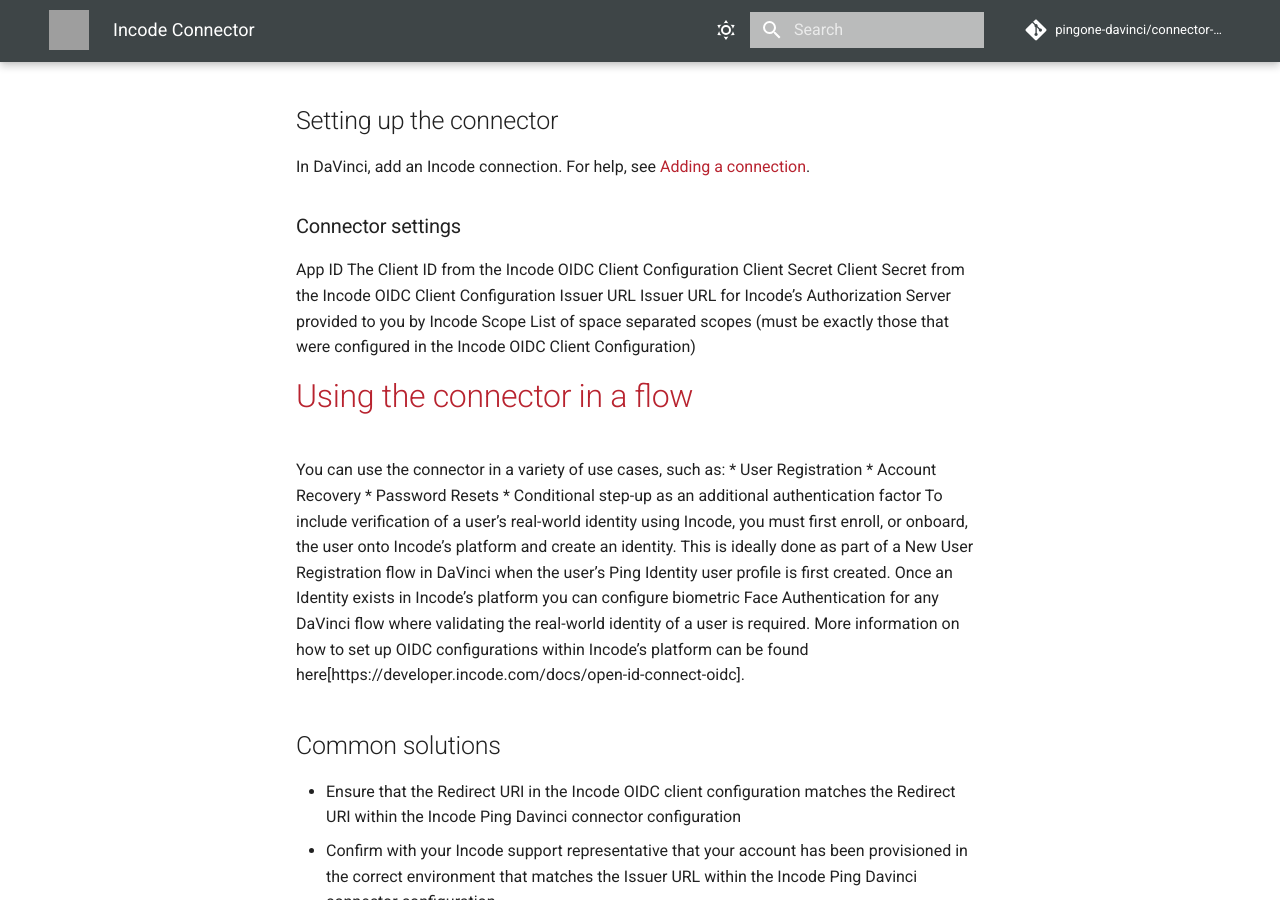
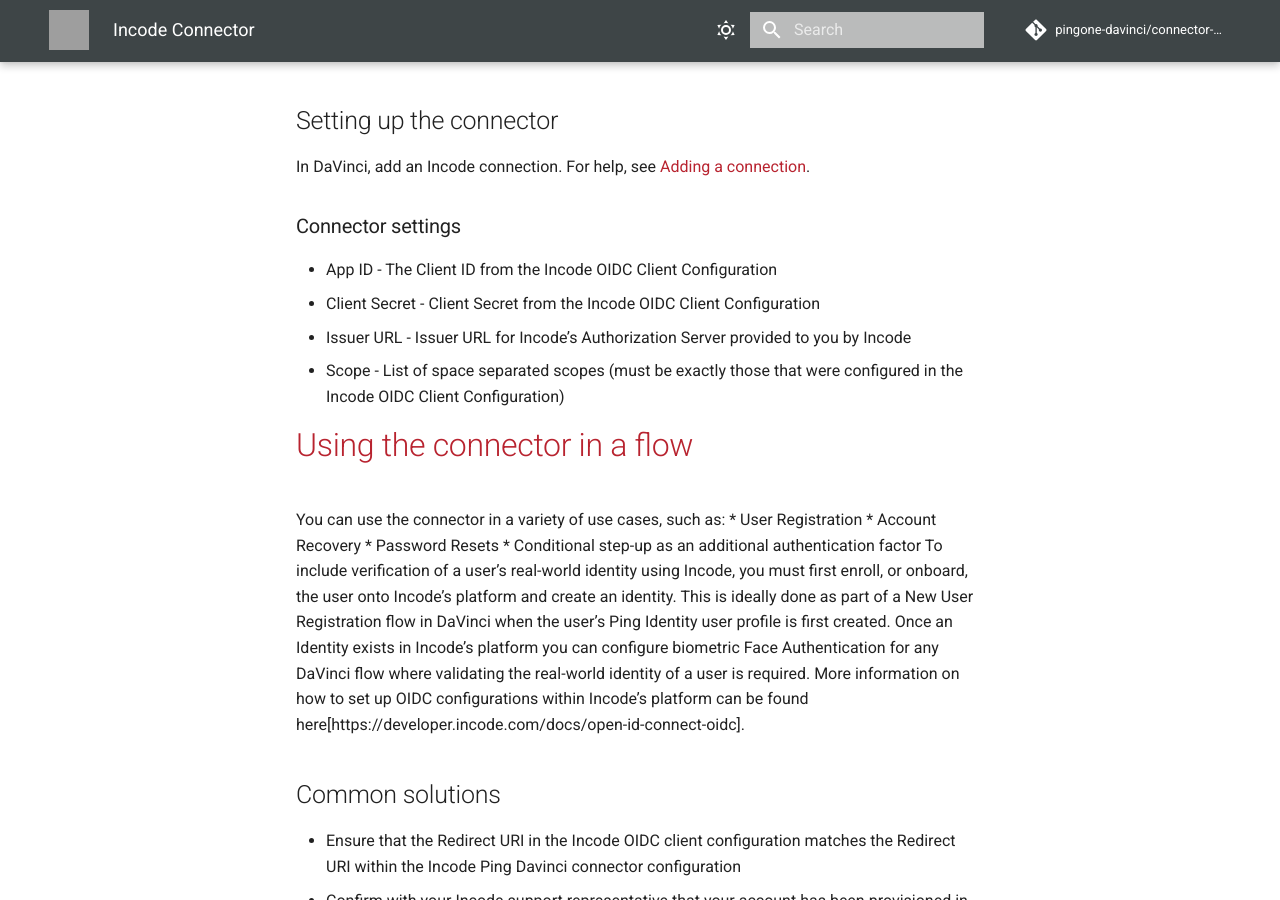
Before and after one commit to pingone-davinci/documentation, an MkDocs documentation site: the page built from docs/inocde/README.md, in a window 1280 px wide and 900 px high, scrolled down 999 px. Built offline with MkDocs 1.6.1 and Material for MkDocs 9.7.7, drawn with Linux system fonts in a browser that asks for light colours; comment, search, counter and statistics services are not loaded; grey boxes are pictures that could not be loaded.

```diff
--- a/docs/inocde/README.md
+++ b/docs/inocde/README.md
@@ -18,9 +18,9 @@ Once a user’s real-world identity has been Verified by Incode, you can enable
 ## Resources
 
 For information and setup help, see the following sections of the Incode documentation:
-* [Key Concepts & Definitions](https://developer.incode.com/docs/key-concepts)
-* [Create a Standard Workflow](https://developer.incode.com/docs/create-a-standard-workflow)
-* [OpenID Connect Configuration](https://developer.incode.com/docs/open-id-connect-oidc)
+*[Key Concepts & Definitions](https://developer.incode.com/docs/key-concepts)
+*[Create a Standard Workflow](https://developer.incode.com/docs/create-a-standard-workflow)
+*[OpenID Connect Configuration](https://developer.incode.com/docs/open-id-connect-oidc)
 
 
 
@@ -39,14 +39,10 @@ In DaVinci, add an Incode connection. For help, see [Adding a connection](https:
 
 ### Connector settings
 
-App ID
-The Client ID from the Incode OIDC Client Configuration
-Client Secret
-Client Secret from the Incode OIDC Client Configuration
-Issuer URL
-        	Issuer URL for Incode’s Authorization Server provided to you by Incode
-Scope
-        	List of space separated scopes (must be exactly those that were configured in the Incode OIDC Client Configuration)
+* App ID - The Client ID from the Incode OIDC Client Configuration
+* Client Secret - Client Secret from the Incode OIDC Client Configuration
+* Issuer URL - Issuer URL for Incode’s Authorization Server provided to you by Incode
+* Scope - List of space separated scopes (must be exactly those that were configured in the Incode OIDC Client Configuration)
 
 
 
```
